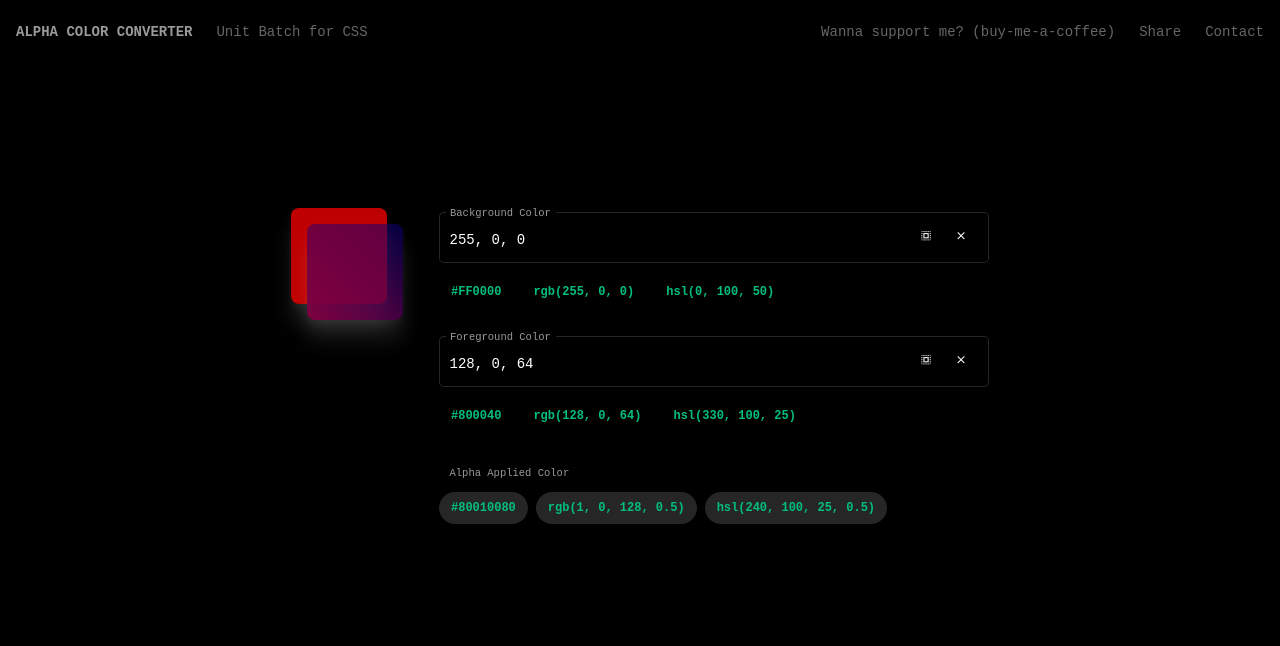
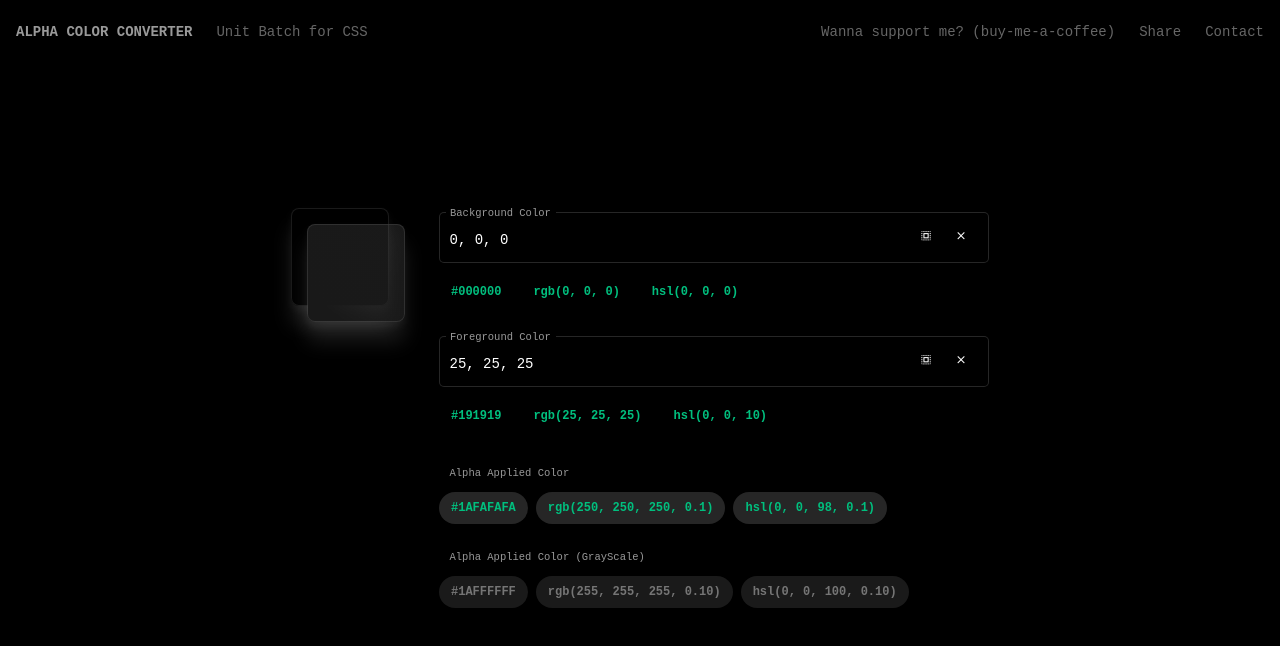
Before and after one commit to vberkaltun/ColorPicker, an Angular app: page / in a window 1280 px wide. Shown: the top 646 px of the page. Built offline with nearby package versions, Linux system fonts and the light colour scheme; a web font is replaced by a local one.

Commit message:
Added all stuff about grayscale works...

```diff
--- a/src/app/app.component.css
+++ b/src/app/app.component.css
@@ -86,6 +86,11 @@
     padding: 8px 0px 0px 24px;
 }
 
+.infobar.grayScaleLabel {
+    margin-left: 0.75em;
+    padding: 24px 0px 0px 24px;
+}
+
 .infobar * {
     font-size: 75%;
     color: rgba(255, 255, 255, .6);
@@ -159,6 +164,7 @@ a:active {
 
 .isForeColorNotSet, .isBackColorNotSet, .isColorSet {
     transition: all 0.5s ease;
+    border: 1px solid rgba(255, 255, 255, 0.10);
 }
 
 .isForeColorNotSet {
@@ -205,6 +211,11 @@ a:active {
     color: #00bf7e !important;
 }
 
+::ng-deep .info.grayScaleChip .mat-chip {
+    background-color: rgba(255, 255, 255, 0.10) !important;
+    color: rgba(255, 255, 255, 0.40) !important;
+}
+
 /* input */
 
 ::ng-deep .mat-form-field-outline {
@@ -216,5 +227,5 @@ a:active {
 }
 
 ::ng-deep ::placeholder {
-    color: rgba(255, 255, 255, 0.30) !important;
+    color: rgba(255, 255, 255, 0.15) !important;
 }
--- a/src/app/app.component.html
+++ b/src/app/app.component.html
@@ -8,12 +8,12 @@
     <span><a target="_blank" href="https://vberkaltun.com/">Contact</a></span>
 </mat-toolbar>
 
-<div class="main" matRipple matRippleCentered="Centered" matRippleDisabled="disabled" matRippleColor="rgba(0, 0, 0, 0.50)">
+<div class="main" matRipple matRippleCentered="Centered" matRippleDisabled="disabled" matRippleColor="rgba(0, 0, 0, 0.10)">
     <div class="container">
         <div class="input">
             <div class="layer">
                 <div class="back shadow" [ngStyle]="colorBack.isColorSet ? { 'background' : colorBack.gui } : null" [ngClass]="colorBack.isColorSet ? 'isColorSet' : 'isBackColorNotSet'"></div>
-                <div class="fore shadow" [ngStyle]="colorFore.isColorSet ? ( colorAlpha.isColorSet ? { background : 'linear-gradient(45deg,' + colorFore.rgb + ' 0%, ' + colorAlpha.rgbWithAlpha + ' 100%)' } : { 'background' : colorFore.gui } ) : null" [ngClass]="colorFore.isColorSet ? 'isColorSet' : 'isForeColorNotSet'"></div>
+                <div class="fore shadow" [ngStyle]="colorFore.isColorSet ? ( colorAlpha.isColorSet ? { background : 'linear-gradient(45deg,' + colorFore.rgb + ' 15%, ' + colorAlpha.rgbWithAlpha + ' 100%)' } : { 'background' : colorFore.gui } ) : null" [ngClass]="colorFore.isColorSet ? 'isColorSet' : 'isForeColorNotSet'"></div>
             </div>
         </div>
 
@@ -49,12 +49,22 @@
                 <div class="infobar">
                     <mat-label>Alpha Applied Color</mat-label>
                 </div>
-                <mat-chip-list class="info" *ngIf="colorAlpha.isColorSet">
+                <mat-chip-list class="info" *ngIf="(colorAlpha.isColorSet && colorFore.isColorSet && colorBack.isColorSet)">
                     <mat-chip color="accent" selected (click)="openSnackBar()" [cdkCopyToClipboard]="colorAlpha.hexWithAlpha" matTooltip="Copy HEX value to clipboard">{{ colorAlpha.hexWithAlpha }}</mat-chip>
                     <mat-chip color="accent" selected (click)="openSnackBar()" [cdkCopyToClipboard]="colorAlpha.rgbWithAlpha" matTooltip="Copy RGB value to clipboard">{{ colorAlpha.rgbWithAlpha }}</mat-chip>
                     <mat-chip color="accent" selected (click)="openSnackBar()" [cdkCopyToClipboard]="colorAlpha.hslWithAlpha" matTooltip="Copy HSL value to clipboard">{{ colorAlpha.hslWithAlpha }}</mat-chip>
                 </mat-chip-list>
-                <mat-chip-list class="info" *ngIf="!colorAlpha.isColorSet">
+
+                <div class="infobar grayScaleLabel" *ngIf="colorAlpha.isGrayScale">
+                    <mat-label>Alpha Applied Color (GrayScale)</mat-label>
+                </div>
+                <mat-chip-list class="info grayScaleChip" *ngIf="colorAlpha.isGrayScale">
+                    <mat-chip color="accent" selected (click)="openSnackBar()" [cdkCopyToClipboard]="colorAlpha.hexWithGrayScale" matTooltip="Copy grayscale HEX value to clipboard">{{ colorAlpha.hexWithGrayScale }}</mat-chip>
+                    <mat-chip color="accent" selected (click)="openSnackBar()" [cdkCopyToClipboard]="colorAlpha.rgbWithGrayScale" matTooltip="Copy grayscale RGB value to clipboard">{{ colorAlpha.rgbWithGrayScale }}</mat-chip>
+                    <mat-chip color="accent" selected (click)="openSnackBar()" [cdkCopyToClipboard]="colorAlpha.hslWithGrayScale" matTooltip="Copy grayscale HSL value to clipboard">{{ colorAlpha.hslWithGrayScale }}</mat-chip>
+                </mat-chip-list>
+
+                <mat-chip-list class="info" *ngIf="!(colorAlpha.isColorSet && colorFore.isColorSet && colorBack.isColorSet)">
                     <mat-chip color="accent" selected>An alpha color format can not apply to these color sets!</mat-chip>
                 </mat-chip-list>
             </div>
--- a/src/app/app.component.ts
+++ b/src/app/app.component.ts
@@ -37,8 +37,8 @@ export class AppComponent implements OnInit {
     public colorBack: Color = new Color();
     public colorAlpha: Color = new Color();
 
-    public inputFore: string = '128, 0, 64';
-    public inputBack: string = '255, 0, 0';
+    public inputFore: string = '25, 25, 25';
+    public inputBack: string = '0, 0, 0';
 
     // ---
     // trigger events
@@ -129,6 +129,9 @@ export class AppComponent implements OnInit {
     private calculateAlphaColorBatch() {
         if (!this.calculateAlphaColor(SearchFormat.Increment))
             this.calculateAlphaColor(SearchFormat.Decrement);
+
+        // grayscale check
+        this.calculateGrayScaleAlphaColor();
     }
 
     private calculateAlphaColor(type: SearchFormat): boolean {
@@ -178,4 +181,18 @@ export class AppComponent implements OnInit {
         // worst case
         return false;
     }
+
+    private calculateGrayScaleAlphaColor(): boolean {
+        // make grayscale calculation
+        if (this.colorFore.grayScale && this.colorBack.grayScale) {
+            let a = ((255 - this.colorBack._rgb[0]) / (this.colorFore._rgb[0] - this.colorBack._rgb[0]) / 100).toFixed(2);
+            this.colorAlpha._grayScale = a;
+
+            console.log("GrayScale OK:" + [255, 255, 255, a]);
+            return this.colorAlpha._isGrayScale = true;
+        }
+
+        // worst case
+        return false;
+    }
 }
```
